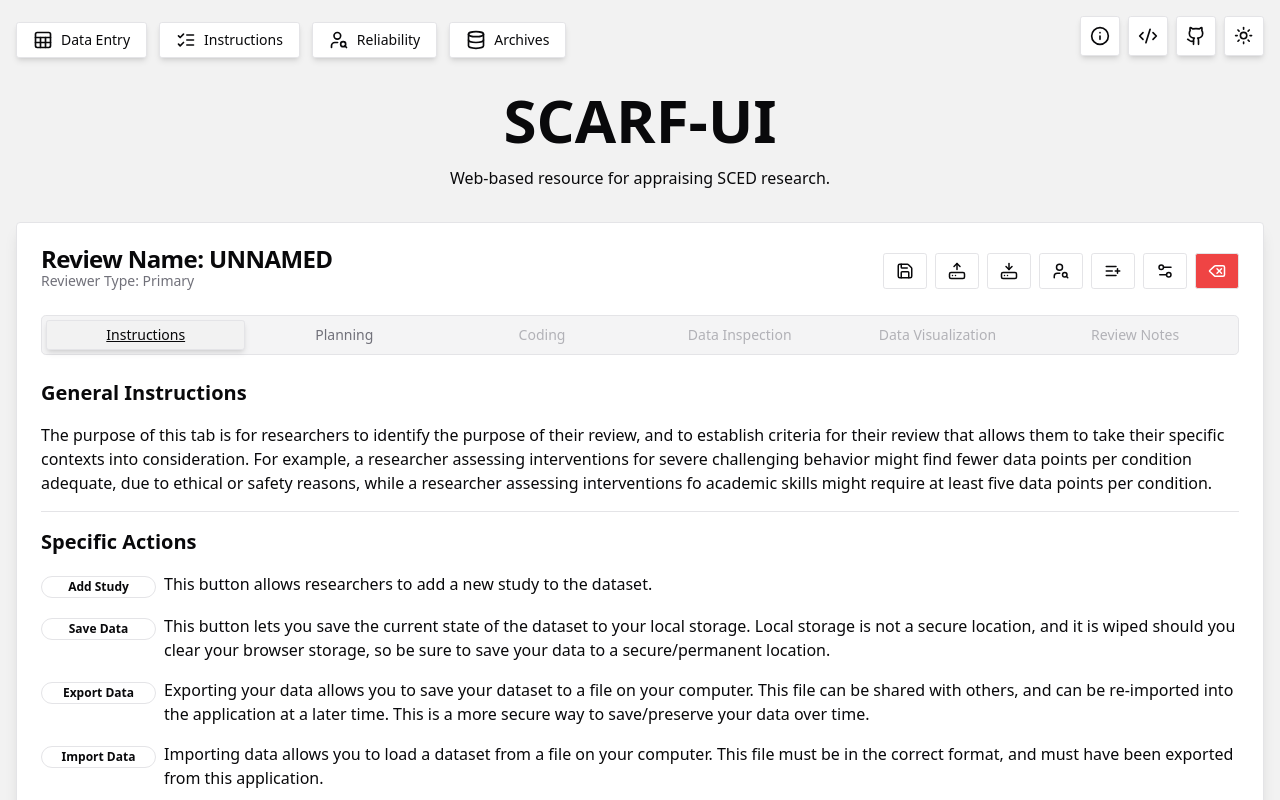
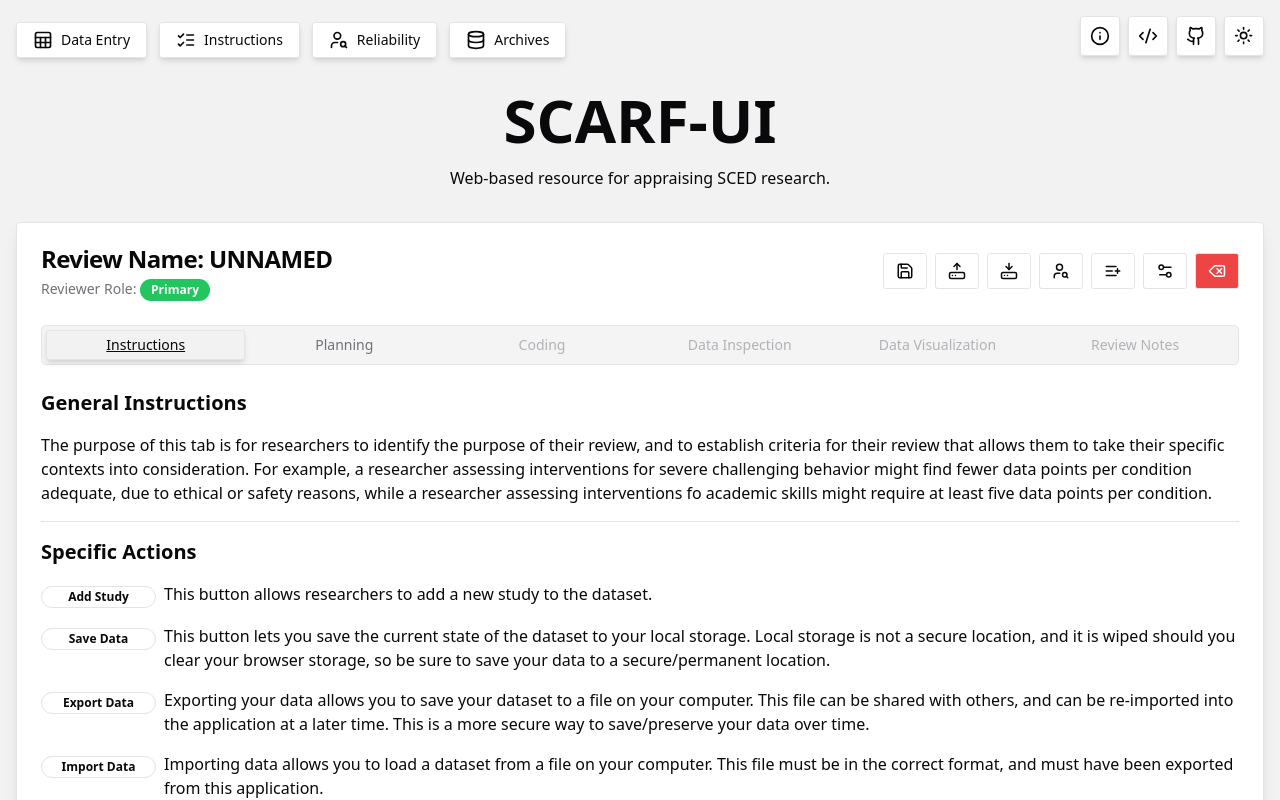
Before and after one commit to miyamot0/scarf-ui-pwa, a React (Vite) app: page / in a window 1280 px wide. Shown: the top 800 px of the page. Built offline with nearby package versions, Linux system fonts and the light colour scheme; what tailwindcss-font-inter would draw is missing.

Commit message:
Add in salient visual for reviewer role

```diff
--- a/src/pages/home/home-page.tsx
+++ b/src/pages/home/home-page.tsx
@@ -22,6 +22,18 @@ import { StudiesView } from './tabs/studies/studies_view';
 import { EmpiricalTabView } from './tabs/empirical/empirical_view';
 import { VisualsView } from './tabs/visuals/visuals_view';
 import { NotesTabView } from './tabs/notes/notes_view';
+import { Badge } from '@/components/ui/badge';
+import type { ReviewTypes } from '@/types/ReviewTypes';
+
+function RecorderStatus({ Mode }: { Mode: ReviewTypes | undefined }) {
+  if (!Mode) return <Badge className="bg-green-500 hover:bg-green-600">Primary</Badge>;
+
+  return Mode === 'Primary' ? (
+    <Badge className="bg-green-500 hover:bg-green-600">Primary</Badge>
+  ) : (
+    <Badge className="bg-blue-500 hover:bg-blue-600">Secondary</Badge>
+  );
+}
 
 export default function HomePage() {
   const { context, dispatch } = useContext(AppStateContext);
@@ -52,9 +64,11 @@ export default function HomePage() {
       <div className="flex flex-col gap-y-4 w-full">
         <Card className="w-full">
           <CardHeader className="flex flex-col md:flex-row justify-between gap-2">
-            <div className="flex flex-col">
+            <div className="flex flex-col gap-2">
               <CardTitle>{`Review Name: ${context.ReviewName ?? 'UNNAMED'}`}</CardTitle>
-              <CardDescription>{`Reviewer Type: ${context.ReviewType ?? 'Primary'}`}</CardDescription>
+              <CardDescription>
+                {`Reviewer Role: `} <RecorderStatus Mode={context.ReviewType} />
+              </CardDescription>
             </div>
 
             <ButtonBar state={context} dispatch={dispatch} refFileInput={refFileInput} />
```
